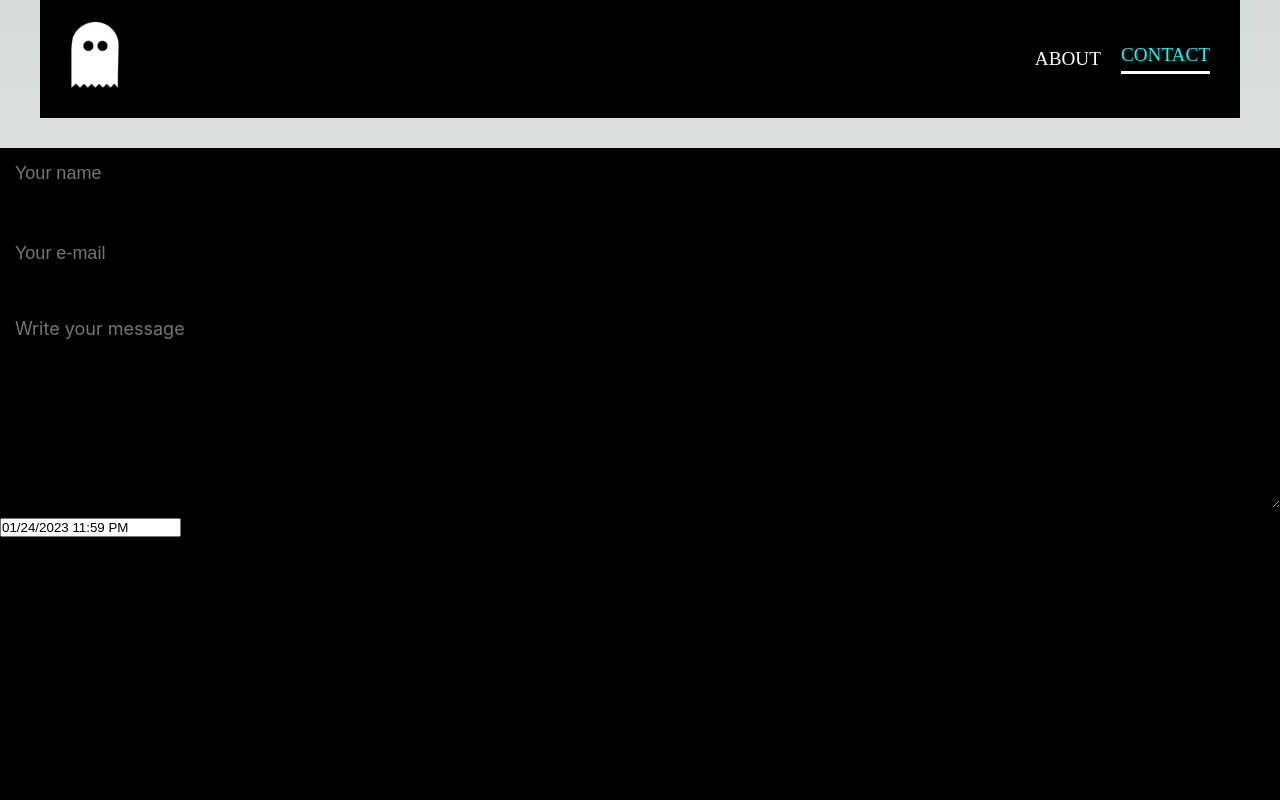
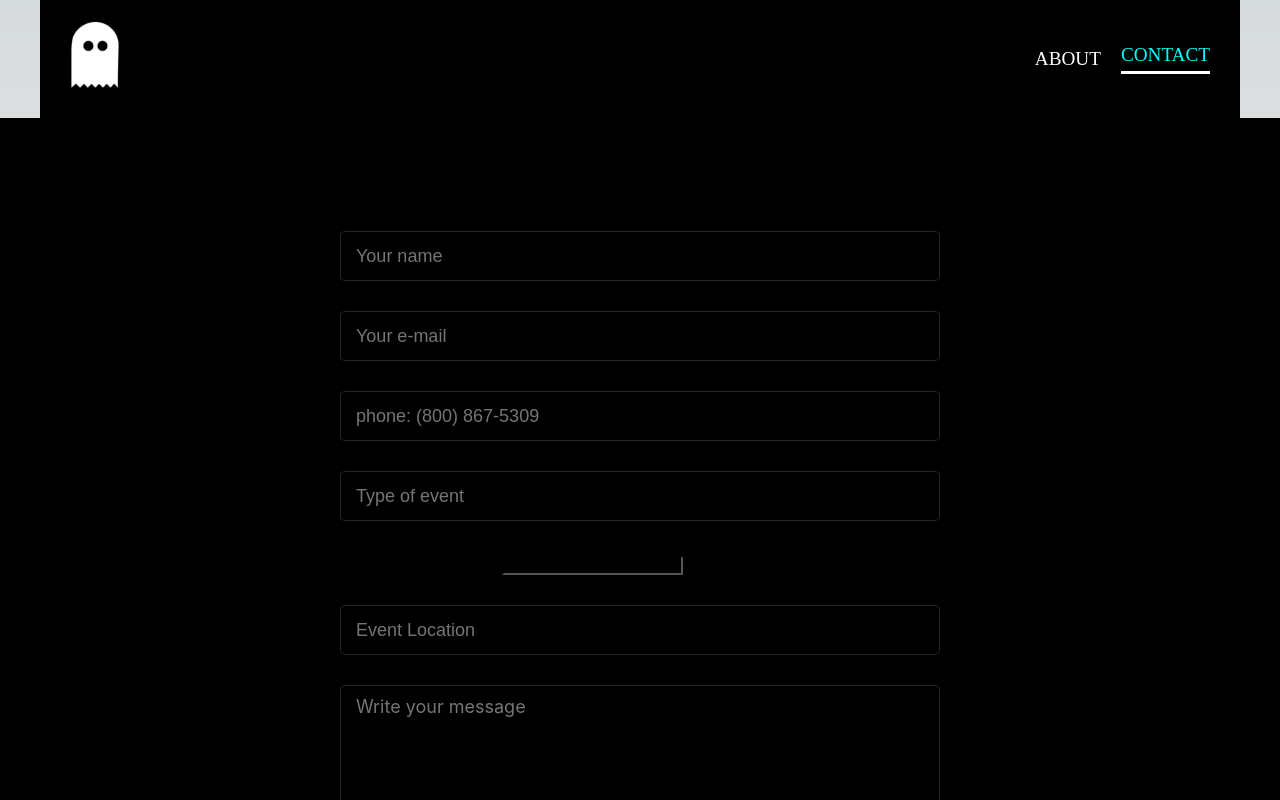
Before and after one commit to alexgeis/ghosthop, a Next.js app: page /contact in a window 1280 px wide. Shown: the top 800 px of the page. Built offline with nearby package versions, Linux system fonts and the light colour scheme.

Commit message:
finish MVP of contact page, with new fields, state update, and email submit validation

```diff
--- a/src/app/contact/ContactForm.module.css
+++ b/src/app/contact/ContactForm.module.css
@@ -1,3 +1,15 @@
+.wrapper {
+	max-width: 600px;
+	margin: 0 auto;
+}
+
+.contactHeader {
+	display: flex;
+	flex-direction: column;
+	align-items: center;
+	gap: 10px;
+}
+
 .contactFormInput {
 	display: block;
 	width: 100%;
@@ -6,11 +18,9 @@
 	margin: 30px 0;
 	font-size: 18px;
 	height: 50px;
-	/* font-family: Varela Round, sans-serif; */
-	background-color: var(--playlistHolderGray);
-	background-color: var(--darkColor);
-	color: var(--whiteColor);
-	border: 1px solid var(--lessDarkColor);
+	background-color: black;
+	color: white;
+	border: 1px solid #272727;
 }
 
 .contactFormTextArea {
@@ -19,24 +29,41 @@
 	height: 200px;
 	border-radius: 5px;
 	padding: 10px 15px;
-	margin-bottom: 10px;
+	margin: 20px 0 10px;
 	font-size: 18px;
 	font-family: Inter, sans-serif;
-	background-color: var(--grey);
-	background-color: var(--background);
-	color: var(--whiteColor);
-	border: 1px solid var(--lessDarkColor);
+	color: white;
+	background-color: black;
+	color: white;
+	border: 1px solid #272727;
+}
+
+.datePickLabel {
+	font-size: 1.3rem;
+	padding: 1px 0;
+	margin-bottom: 20px;
+}
+.contactDatePicker {
+	appearance: none;
+	border-color: black;
+	width: 100%;
+	text-align: center;
+	margin: 0 auto;
+	background-color: black;
 }
 
 .contactFormSubmit {
 	margin-top: 20px;
-	background-color: var(--linkColor);
-	color: var(--whiteColor);
+	background-color: white;
+	color: black;
+	border-radius: 10px;
 	padding: 10px;
 	width: 300px;
 	border-radius: 5px;
 	border: none;
 	font-size: 22px;
 	width: 100%;
-	/* font-family: Varela Round, sans-serif; */
 }
+
+/* FOLLOW GUIDE BELOW FOR VALIDATION STYLING */
+/* https://developer.mozilla.org/en-US/docs/Web/HTML/Element/input/tel */
--- a/src/app/contact/ContactForm.tsx
+++ b/src/app/contact/ContactForm.tsx
@@ -16,18 +16,22 @@ type formState = {
 	email: string;
 	phone: string;
 	eventType: string;
-	eventDate: Date;
-
+	location: string;
 	msg: string;
+	refer: string;
 };
 
 export const ContactForm = ({}: ContactFormProps): JSX.Element => {
 	const formRef = useRef<HTMLFormElement>(null);
 
-	const INITIAL_STATE = {
+	const INITIAL_STATE: formState = {
 		name: "",
 		email: "",
+		phone: "",
+		eventType: "",
+		location: "",
 		msg: "",
+		refer: "",
 	};
 	const [form, setForm] = useState(INITIAL_STATE);
 
@@ -41,10 +45,6 @@ export const ContactForm = ({}: ContactFormProps): JSX.Element => {
 
 	const handleSubmit = (event: any) => {
 		event.preventDefault();
-		// // test
-		// alert(
-		// 	`${form.name}(email: ${form.email}) writes the following: ${form.msg}`
-		// );
 		// validation
 		if (!form.name || !form.email || !form.msg) {
 			alert("Please ensure all required fields contain content!");
@@ -73,7 +73,15 @@ export const ContactForm = ({}: ContactFormProps): JSX.Element => {
 	const [startDate, setStartDate] = useState<Date | null>(new Date());
 
 	return (
-		<div>
+		<main className={styles.wrapper}>
+			<section className={styles.contactHeader}>
+				<h1>Make your next event... pretty good</h1>
+				<p>
+					Ghosthop will travel for events throughout Denver, Boulder, and the
+					surrounding areas.
+				</p>
+				<p>Get started now for a free consultation / quote</p>
+			</section>
 			<form
 				ref={formRef}
 				onSubmit={handleSubmit}
@@ -94,6 +102,44 @@ export const ContactForm = ({}: ContactFormProps): JSX.Element => {
 					value={form.email}
 					onChange={handleChange}
 				/>
+				<input
+					className={styles.contactFormInput}
+					type="text"
+					placeholder="phone: (800) 867-5309"
+					name="phone"
+					value={form.phone}
+					onChange={handleChange}
+				/>
+				<input
+					className={styles.contactFormInput}
+					type="text"
+					placeholder="Type of event"
+					name="eventType"
+					value={form.eventType}
+					onChange={handleChange}
+				/>
+				<label
+					htmlFor="datePick"
+					className={styles.datePickLabel}
+				>
+					Event Date &#38; Time
+					<DatePicker
+						selected={startDate}
+						onChange={(date: Date | null) => setStartDate(date)}
+						timeInputLabel="Time:"
+						dateFormat="MM/dd/yyyy h:mm aa"
+						showTimeInput
+						className={styles.contactDatePicker}
+					/>
+				</label>
+				<input
+					className={styles.contactFormInput}
+					type="text"
+					placeholder="Event Location"
+					name="location"
+					value={form.location}
+					onChange={handleChange}
+				/>
 				<textarea
 					className={styles.contactFormTextArea}
 					id="contactFormTextArea"
@@ -102,12 +148,13 @@ export const ContactForm = ({}: ContactFormProps): JSX.Element => {
 					value={form.msg}
 					onChange={handleChange}
 				></textarea>
-				<DatePicker
-					selected={startDate}
-					onChange={(date: Date | null) => setStartDate(date)}
-					timeInputLabel="Time:"
-					dateFormat="MM/dd/yyyy h:mm aa"
-					showTimeInput
+				<input
+					className={styles.contactFormInput}
+					type="text"
+					placeholder="How did you hear about us?"
+					name="refer"
+					value={form.refer}
+					onChange={handleChange}
 				/>
 				<input
 					className={styles.contactFormSubmit}
@@ -115,19 +162,6 @@ export const ContactForm = ({}: ContactFormProps): JSX.Element => {
 					value="Send"
 				/>
 			</form>
-		</div>
-		// <div
-		// 	className={`${styles.ContactForm} ${status === "active" ? styles.active : ""}`}
-		// 	onClick={onClick}
-		// >
-
-		// 	<form>
-		// 		<input className="Contact_input__fWz9j" type="text" placeholder="Your name" name="name">
-		// 		<input className="Contact_input__fWz9j" type="email" placeholder="Your e-mail" name="email">
-		// 		<textarea className="Contact_textarea__8QEdX" placeholder="Write your message" name="message"></textarea>
-		// 		<input className="Contact_submit__M6RFg" type="submit" value="Send">
-
-		// 	</form>
-		// </div>
+		</main>
 	);
 };
--- a/src/app/contact/ContactFormTemplate.module.css
+++ /dev/null
@@ -1,28 +0,0 @@
-.wrapper {
-    display: grid;
-    grid-template-columns: 1fr 1fr;
-    grid-gap: 50px;
-    gap: 50px;
-}
-
-.imgWrapper {
-    display: grid;
-    place-items: center;
-}
-
-.img {
-    width: 500px;
-    height: 500px;
-    max-width: 100%;
-    object-fit: contain;
-}
-
-@media only screen and (max-width: 700px) {
-    .wrapper {
-        grid-template-columns: 1fr;
-    }
-
-    .imgWrapper {
-        display: none;
-    }
-}
--- a/src/app/contact/page.tsx
+++ b/src/app/contact/page.tsx
@@ -1,13 +1,10 @@
 import styles from "./contact.module.css";
 import { ContactForm } from "./ContactForm";
-import { ContactFormTemplate } from "./ContactFormTemplate";
 
 export default function Contact() {
 	return (
 		<main className={styles.main}>
 			<ContactForm />
-			{/* <ContactFormTemplate>
-			</ContactFormTemplate> */}
 			{/* <div className={styles.description}>
 				Hold tight I&apos;m working on it, jesus...
 			</div> */}
```
Also changed, not shown: src/app/contact/ContactFormTemplate.tsx (deleted, +0 -18 lines).
